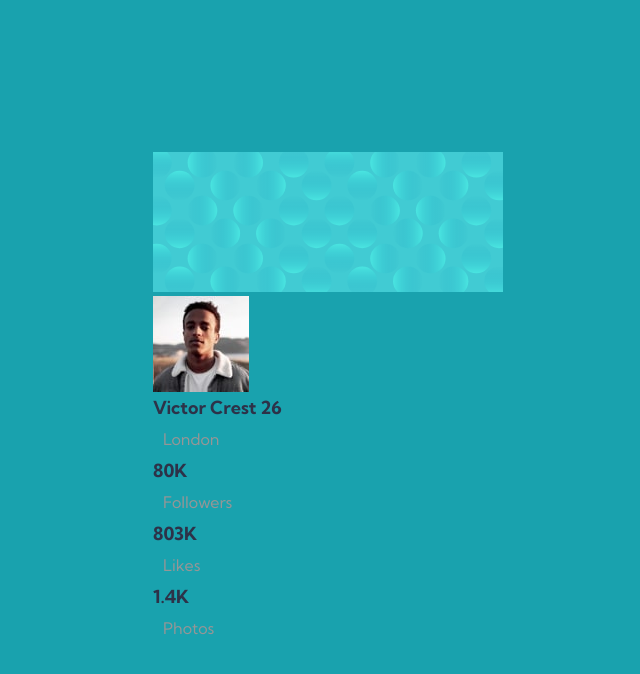
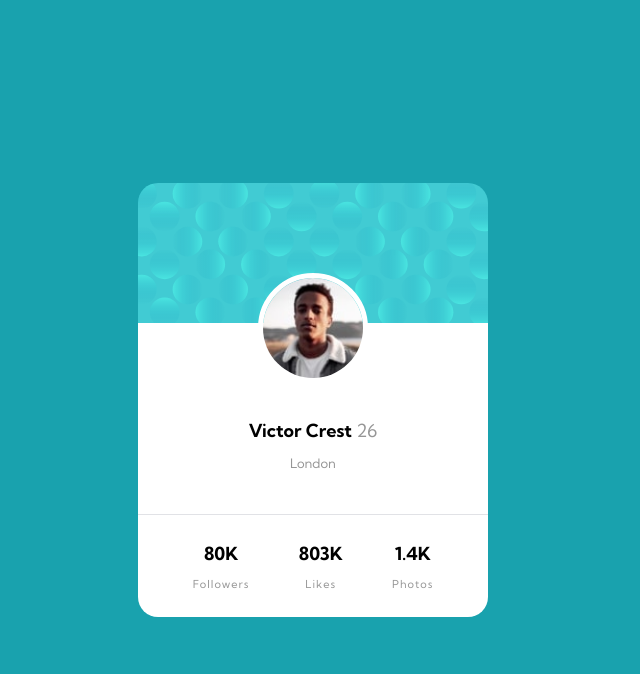
Before and after one commit to qc-ws/Frontend-Mentor-Profile-card-component, a plain HTML site: page index.html in a window 1280 px wide. Shown: the whole page, without its empty margins (327-967 px from the left). Drawn offline with Linux system fonts and the light colour scheme.

Commit message:
Update main.css

```diff
--- a/styles/main.css
+++ b/styles/main.css
@@ -1,125 +1,85 @@
 body {
   background-color: hsl(185, 75%, 39%);
   width: 100%;
+  min-width: 375px;
   height: 100%;
   margin: 0;
   padding: 0;
-  overflow: hidden;
-  display: flex;
-  flex-direction: column;
-  align-items: center;
   font-family: 'Kumbh Sans', sans-serif;
 }
 
 h1 {
-  color: hsl(229, 23%, 23%);
   font-size: 18px;
-  margin: 0;
 }
 
 p {
   color: hsl(0, 0%, 59%);
-  margin: 10px;
+  font-size: 13px;
 }
 
+/* Page */
 .page-wrapper {
   width: 100%;
   height: 100vh;
+  margin: 0;
+  padding: 0;
   display: flex;
   flex-direction: column;
   justify-content: center;
   align-items: center;
-}
-
-.circles {
+  text-align: center;
 }
 
 /* Card */
-.card-wrapper {
-  width: 320px;
-  max-width: 440px;
-  display: flex;
-  flex-direction: column;
-  position: relative;
+.page-wrapper>.card-wrapper {
+  position: absolute;
 }
 
-.card-wrapper>.card-head img {
-  width: 100%;
+.page-wrapper>.card-wrapper>.card-heading img {
   display: flex;
   justify-content: center;
-  border-top-right-radius: 15px;
-  border-top-left-radius: 15px;
+  border-top-left-radius: 20px;
+  border-top-right-radius: 20px;
 }
 
-.card-wrapper>.card-description {
+.page-wrapper>.card-wrapper>.card-body {
   width: 100%;
   background-color: white;
   display: flex;
   flex-direction: column;
-  align-items: center;
+  justify-content: space-around;
 }
 
-.card-wrapper>.card-description>.profile-img img {
+.page-wrapper>.card-wrapper>.card-body>.user-img img {
   width: 100px;
   border: 5px solid white;
   border-radius: 150px;
-  display: flex;
-  justify-content: center;
   position: relative;
   top: -50px;
 }
 
-.card-wrapper>.card-description>.meta {
-  text-align: center;
+.page-wrapper>.card-wrapper>.card-body>.user-meta {
   position: relative;
-  top: -25px;
+  top: -30px;
 }
 
-.card-wrapper>.card-description>.meta p {
-  font-size: 13px;
-}
-
-.card-wrapper>.card-description>.meta span {
+.page-wrapper>.card-wrapper>.card-body>.user-meta span {
   color: hsl(0, 0%, 59%);
   font-weight: 400;
 }
 
-.page-wrapper>.card-wrapper>.card-statistic {
+.page-wrapper>.card-wrapper>.user-statistic {
   background-color: white;
-  border-top: 1px solid hsl(0, 0%, 59%, 0.3);
-  border-bottom-right-radius: 15px;
-  border-bottom-left-radius: 15px;
+  border-top: 1px solid hsl(227, 10%, 46%, 0.2);
+  border-bottom-left-radius: 20px;
+  border-bottom-right-radius: 20px;
   display: flex;
   flex-direction: row;
-  justify-content: space-between;
-  text-align: center;
-  padding: 30px 40px 15px 40px;
+  justify-content: space-around;
+  padding: 15px 30px 15px 30px;
 }
 
-.card-wrapper>.card-statistic p {
+.page-wrapper>.card-wrapper>.user-statistic p {
   font-size: 11px;
   letter-spacing: 1px;
-  margin-top: 5px;
 }
-
-/* Credits */
-.credits p {
-  color: white;
-  font-size: 13px;
-  margin: 15px;
-}
-
-@media screen and (min-width: 375px) {
-  .circles>.top {
-    position: absolute;
-    bottom: 50%;
-    right: 50%;
-  }
-  .circles>.bottom {
-    position: absolute;
-    top: 50%;
-    left: 50%;
-  }
-}
-
-@media screen and (min-width: 756px) {}
```
